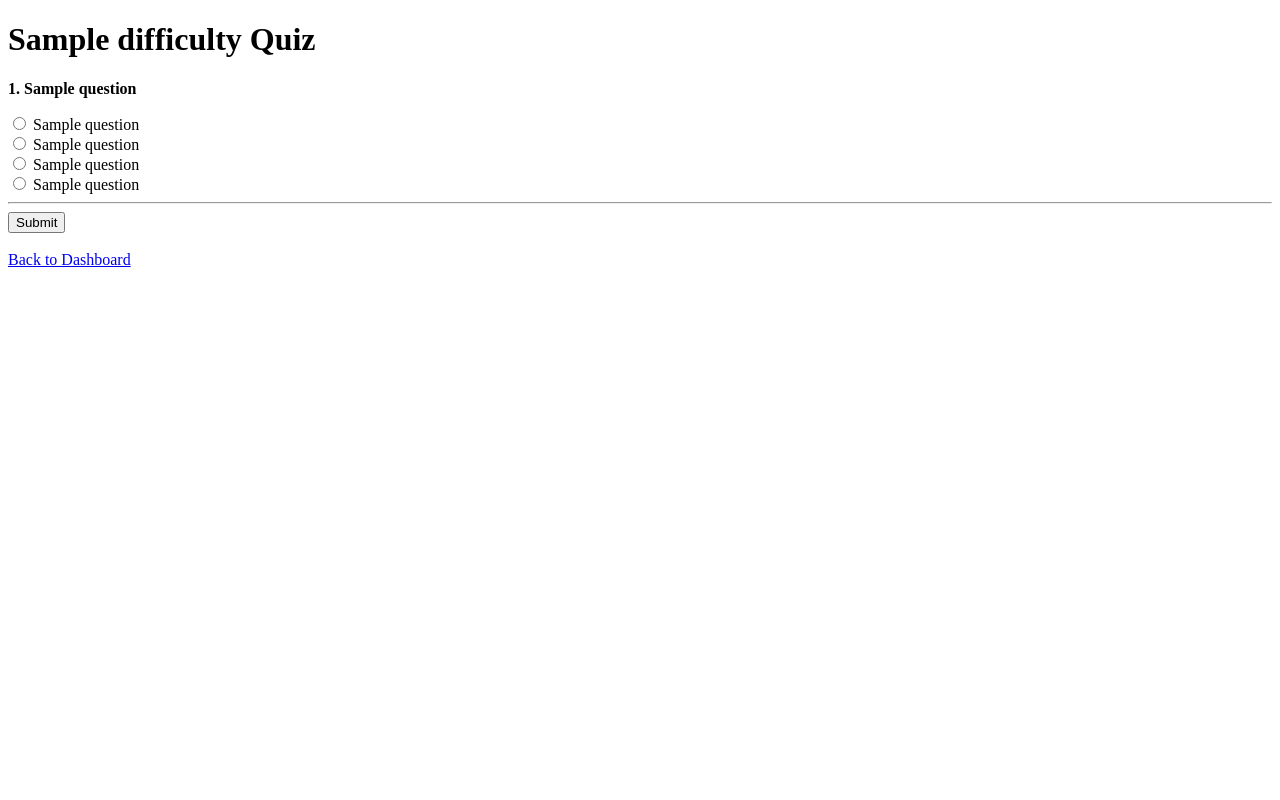
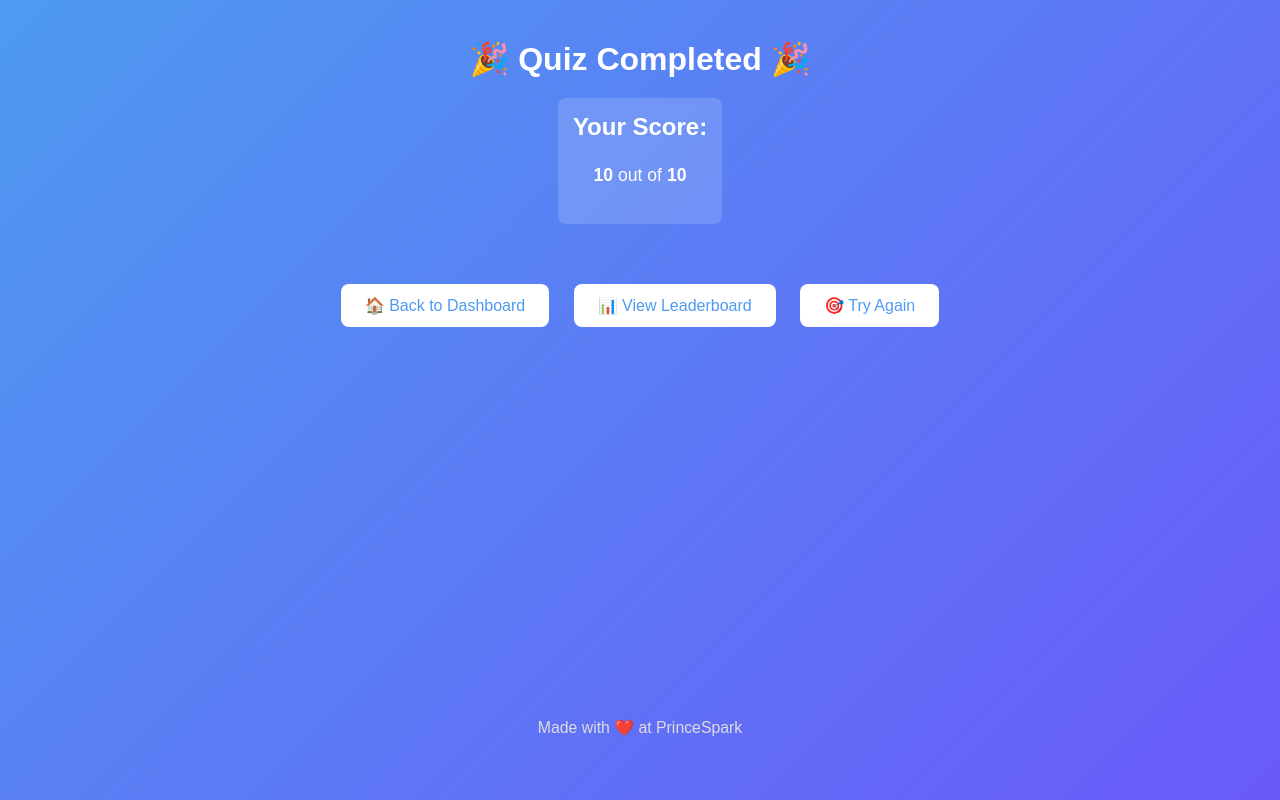
Before and after one commit to Prince159-beep/PrinceSpark, a Flask app: template templates/result.html in a window 1280 px wide. Run offline with Flask 3, Linux system fonts and the light colour scheme; the template is opened without the code that fills it: most values are stand-ins (such as "Sample title", 1, 10 or a date in 2020).

Commit message:
Update result.html

```diff
--- a/templates/result.html
+++ b/templates/result.html
@@ -1,26 +1,27 @@
 <!DOCTYPE html>
-<html>
+<html lang="en">
 <head>
-    <title>Quiz - {{ difficulty|capitalize }}</title>
+    <meta charset="UTF-8">
+    <meta name="viewport" content="width=device-width, initial-scale=1.0">
+    <title>Quiz Result</title>
+    <link rel="stylesheet" href="{{ url_for('static', filename='style.css') }}">
 </head>
 <body>
-    <h1>{{ difficulty|capitalize }} Quiz</h1>
+    <h1>🎉 Quiz Completed 🎉</h1>
 
-    <form method="POST" action="{{ url_for('submit_quiz', difficulty=difficulty) }}">
-        {% for q in questions %}
-            <div>
-                <p><b>{{ loop.index }}. {{ q[1] }}</b></p>
-                <label><input type="radio" name="q{{ q[0] }}" value="1"> {{ q[2] }}</label><br>
-                <label><input type="radio" name="q{{ q[0] }}" value="2"> {{ q[3] }}</label><br>
-                <label><input type="radio" name="q{{ q[0] }}" value="3"> {{ q[4] }}</label><br>
-                <label><input type="radio" name="q{{ q[0] }}" value="4"> {{ q[5] }}</label><br>
-            </div>
-            <hr>
-        {% endfor %}
-        <button type="submit">Submit</button>
-    </form>
+    <div class="quiz-question">
+        <h2>Your Score:</h2>
+        <p><b>{{ score }}</b> out of <b>{{ total }}</b></p>
+    </div>
 
-    <br>
-    <a href="{{ url_for('dashboard') }}">Back to Dashboard</a>
+    <div style="text-align:center; margin-top: 30px;">
+        <a href="{{ url_for('dashboard') }}" class="btn">🏠 Back to Dashboard</a>
+        <a href="{{ url_for('leaderboard') }}" class="btn">📊 View Leaderboard</a>
+        <a href="{{ url_for('difficulty') }}" class="btn">🎯 Try Again</a>
+    </div>
+
+    <footer>
+        <p>Made with ❤️ at PrinceSpark</p>
+    </footer>
 </body>
 </html>
```
